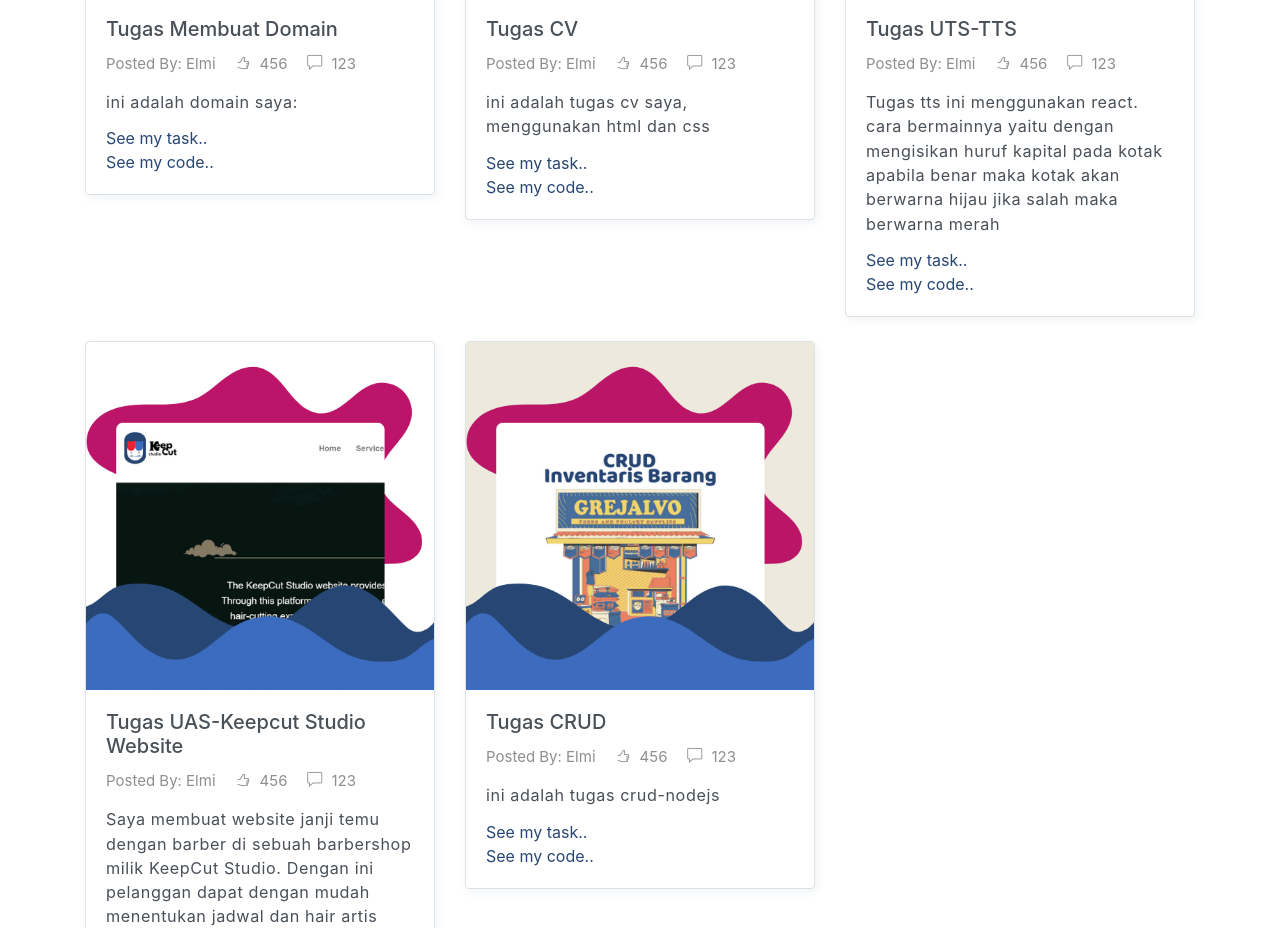
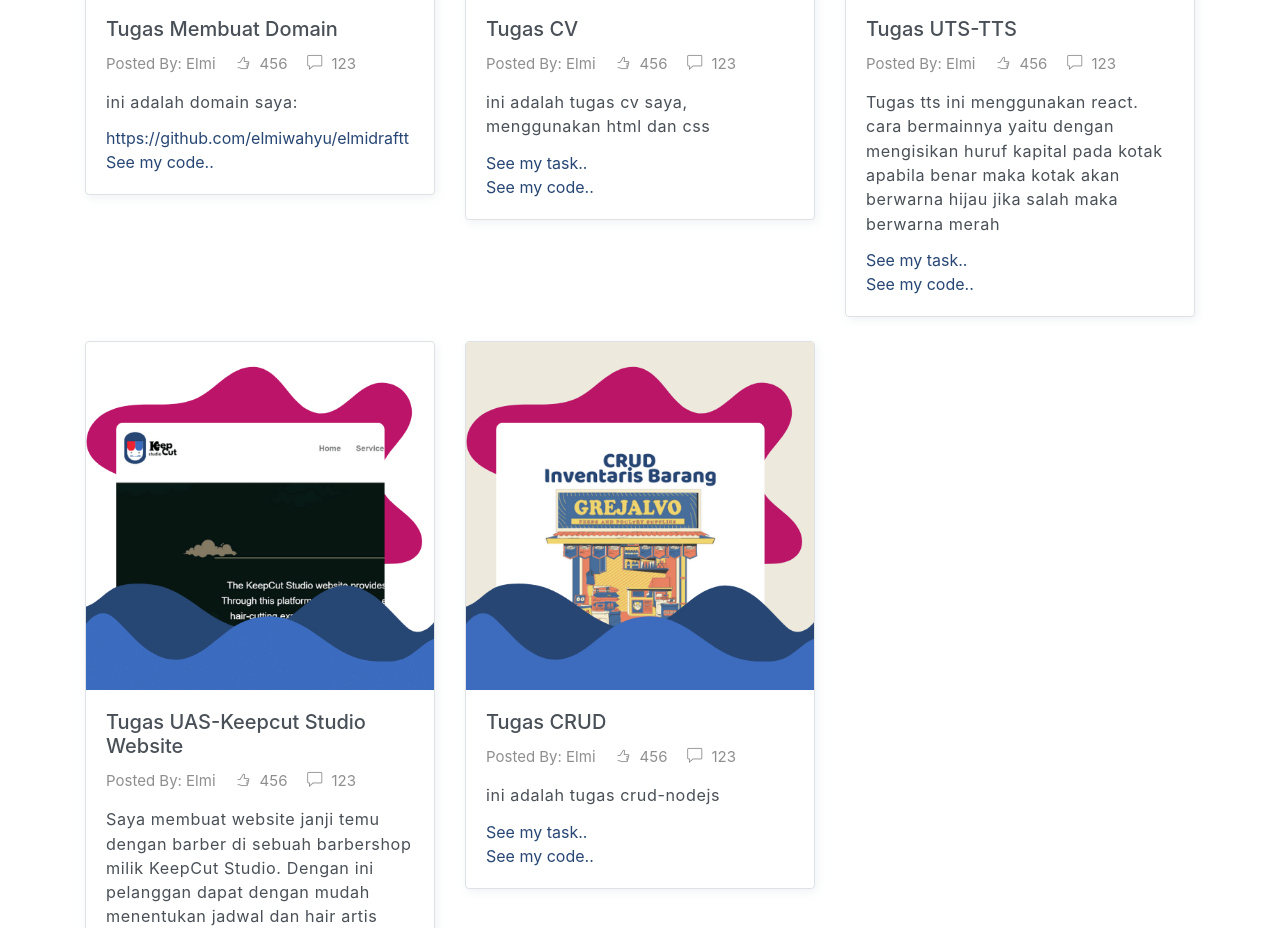
Before and after one commit to elmiwahyu/elmidraftt, a plain HTML site: page index.html in a window 1280 px wide. Shown: the part 3888-4816 px from the top of the page. Drawn offline with Linux system fonts and the light colour scheme.

Commit message:
Update index.html

```diff
--- a/index.html
+++ b/index.html
@@ -316,9 +316,9 @@
                         <a href="javascript:void(0)"><i class="ti-comment"></i> 123</a>
                     </div>
                     <p>ini adalah domain saya: </p>
-                    <a href="https://keepcutstudio.000webhostapp.com/">See my task..</a>
+                    <a href="https://elmidraftt.vercel.app/">https://github.com/elmiwahyu/elmidraftt</a>
                     <br>
-                    <a href="https://github.com/elmiwahyu/keepcutstudio">See my code..</a>
+                    <a href="https://github.com/elmiwahyu/elmidraftt">See my code..</a>
                 </div>
             </div>
         </div>
```
